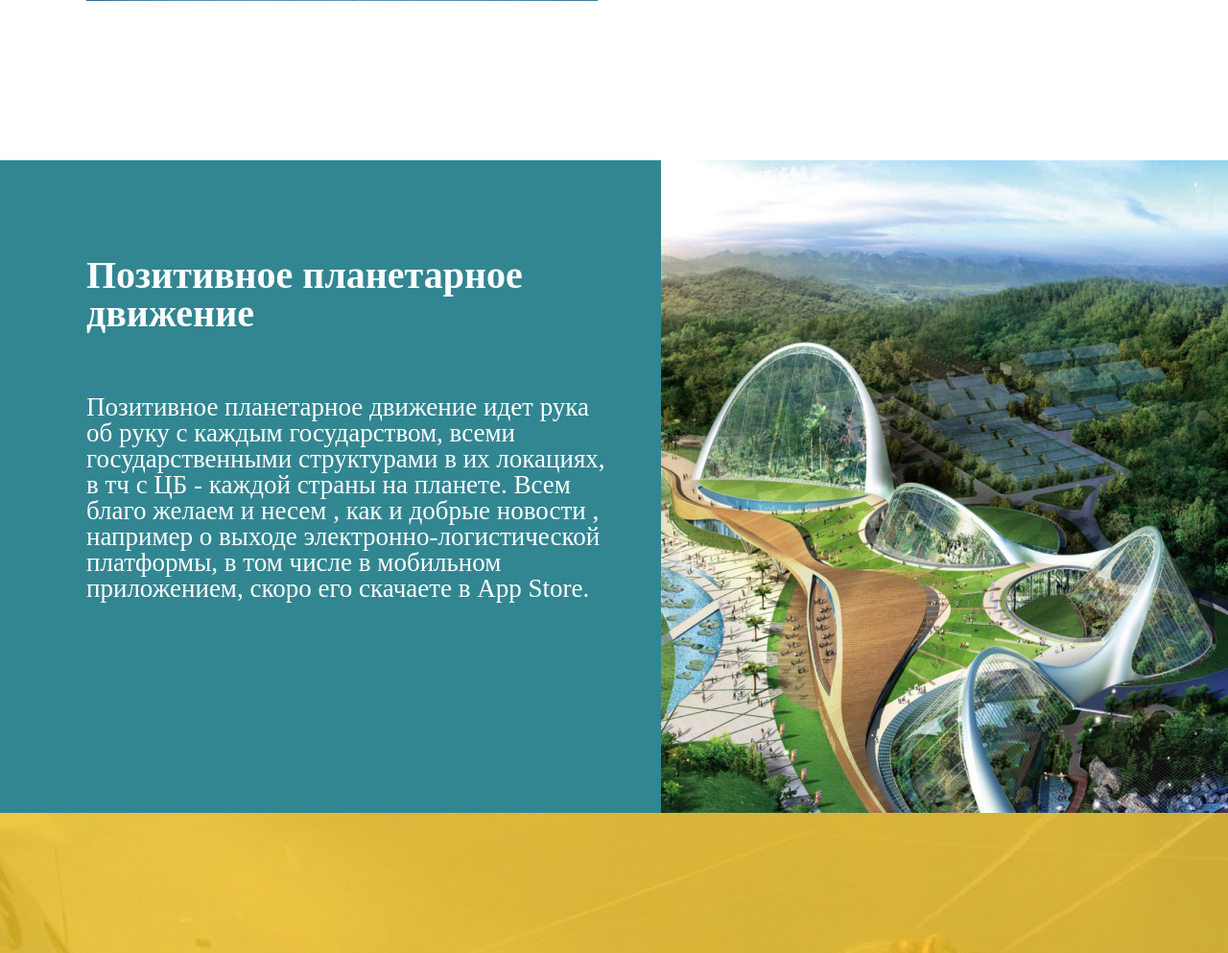
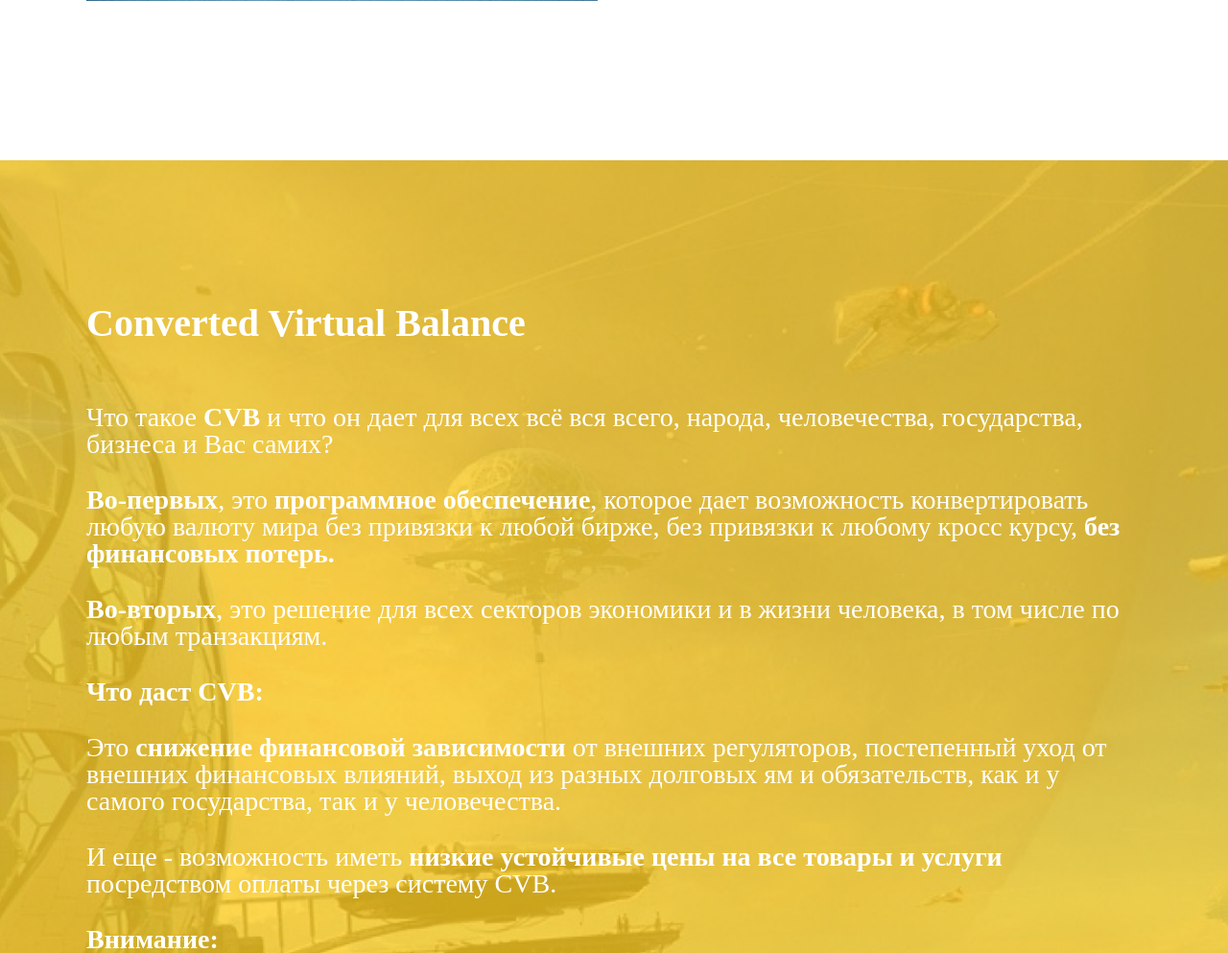
Before and after one commit to hmakhsudov/duniemain, a Django app: page / in a window 1280 px wide. Shown: the part 3458-4451 px from the top of the page at 96% size. Run offline with Django 5.2, Linux system fonts and the light colour scheme; some web fonts are replaced.

Commit message:
some changes

```diff
--- a/dunie/templates/index.html
+++ b/dunie/templates/index.html
@@ -109,27 +109,9 @@
         </div>
     </section>
 
-    <section class="info info-main">
-        <div class="container">
-            <div class="info__content">
-                <div class="info__content-text">
-                    <h2>Позитивное планетарное движение</h2>
-                    <p>Позитивное планетарное движение идет рука об руку с каждым государством, всеми государственными
-                        структурами в их локациях, в тч с ЦБ - каждой страны на планете. Всем благо желаем и несем , как
-                        и добрые новости , например о выходе электронно-логистической платформы, в том числе в мобильном
-                        приложением, скоро его скачаете в App Store.</p>
-
-                </div>
-            </div>
-        </div>
-        <div class="info__image">
-            <img src="{% static 'img/info-banner.png' %}" alt="">
-        </div>
-    </section>
-
     <section class="cvb">
         <div class="container">
-            <h2>CVB - Converted Virtual Balance</h2>
+            <h2>Converted Virtual Balance</h2>
             <div class="look__content">
                 <div class="look__content-text">
                     <p>Что такое <span>CVB</span> и что он дает для всех всё вся всего, народа, человечества,
@@ -175,13 +157,7 @@
             </div>
         </div>
     </section>
-    <section class="knowcansay nopolitics">
-        <div class="container">
-            <div class="knowcansay__content nopolitics__content">
-                <h2>Мы не лезем в политику, Наша цель - Мы хотим - эволюционировать! Объединить человечество путем созидания и технологий. Видимо всех Тех, кто сам захочет: и светящихся, и радостно проснувшихся, и например тех, кто хочет быть союзником и другом. При этом каждое государство ведает, что происходит в его границах и каждому найдется чем заняться</h2>
-            </div>
-        </div>
-    </section>
+
     <section class="problems">
         <div class="container">
             <h2>Вызовы и преграды для позитивного планетарного движения:</h2>
@@ -273,12 +249,6 @@
                         всего населения
                         планеты потрудились над этой задачей</p>
                 </div>
-
-
-                <div class="look__content-subtitle">Мы даем решения для вся, все, всех и всего: например, мобильным
-                    приложением к нашей платформе смогут воспользоваться все те, у кого все деньги всего этого мира,
-                    наверное это всего около 500 миллионов человеки и конечно их юридические лица.</div>
-            </div>
         </div>
     </section>
 
@@ -387,9 +357,9 @@
                 <p>Мы рады познакомиться с вами!</p>
                 <p>Мы намерены отражать действия нашей команды по формуле: </p>
                 <p>Что говорю, то и делаю. </p>
-                <p><span>На принципах: </span></p>
+                <p>На принципах:</p>
                 <p>Уважения и взаимопонимания. </p>
-                <p><span>Мы живем с готовностью принимать знания и с полной ответственностью предоставлять знания и понимания о мире и о том, что и как устроено.</span></p>
+                <p>Мы живем с готовностью принимать знания и с полной ответственностью предоставлять знания и понимания о мире и о том, что и как устроено.</p>
                 <p>Видео ниже :</p>
                 <video src="{% static 'video/dunie_video-1.mp4' %}" controls></video>
             </div>
@@ -408,7 +378,7 @@
                         себя каждый человек во всем.<br> <br>Нельзя отнять у цветка его рост. Нельзя отнять у информации ее
                         движения.
                         Она выйдет из любого положения. <br><br>Я не политик. Я за все вся всех и всего!!! <br>
-                        Руководитель пресс службы международной группы компаний МБК Дуние и Группы компаний Адам Адал Жол,<br> Левшина Светлана Николаевна</p>
+                        Руководитель Пресс службы международной группы компаний Адам Адал Жол и МБК Дуние, <br> <br>Светлана Николаевна Левшина</p>
                 </div>
             </div>
         </div>
```
